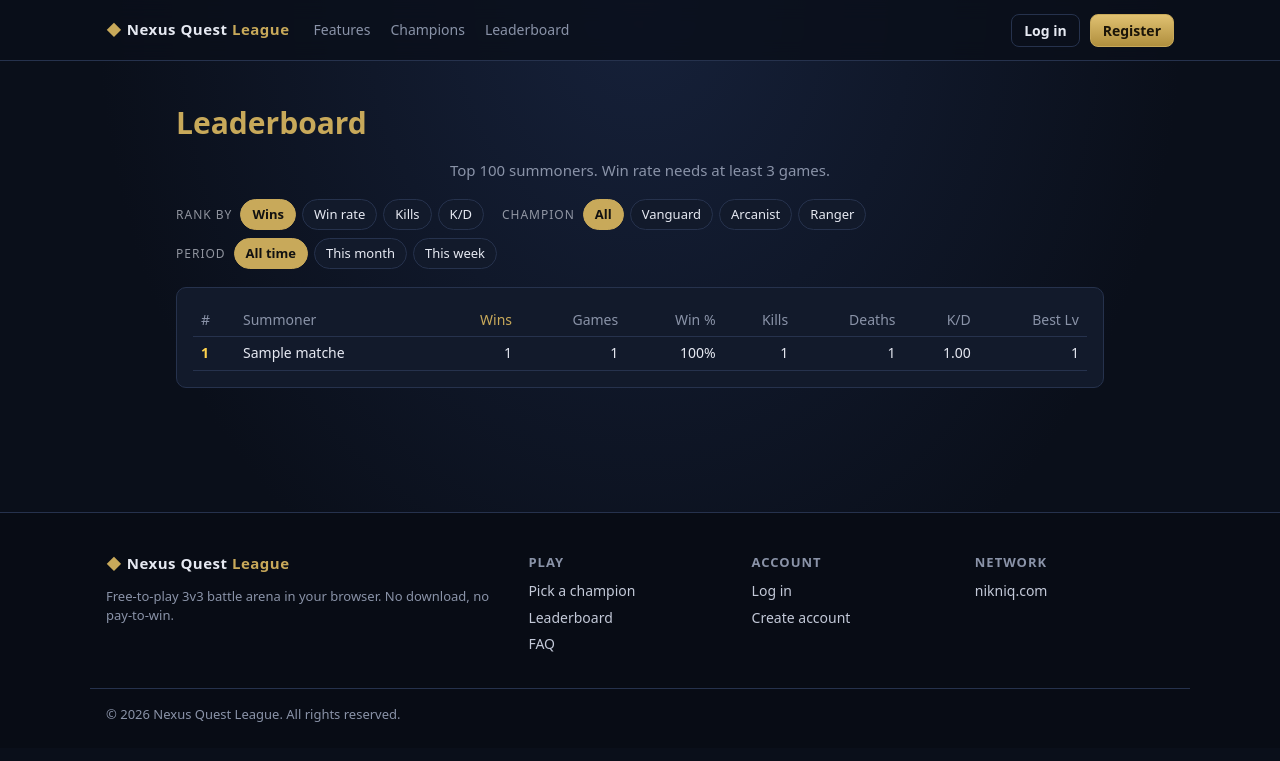
After one commit to nikniq/nq-league, a Laravel app: page /auth/leaderboard in a window 1280 px wide. The commit adds this page. Shown: the top 761 px of the page. Run offline with Laravel 12, Linux system fonts and the light colour scheme; tables that the repository leaves empty hold one stand-in row (values such as "Sample post").

Commit message:
Dedicated leaderboard page with sort, champion and period filters

```diff
--- a/app/Http/Controllers/GameController.php
+++ b/app/Http/Controllers/GameController.php
@@ -3,6 +3,7 @@
 namespace App\Http\Controllers;
 
 use App\Models\GameMatch;
+use Illuminate\Database\Eloquent\Builder;
 use Illuminate\Http\Request;
 use Illuminate\Support\Facades\DB;
 
@@ -12,17 +13,7 @@ class GameController extends Controller
 
     public function home()
     {
-        $leaders = GameMatch::query()
-            ->select('player_name',
-                DB::raw('SUM(victory) as wins'),
-                DB::raw('COUNT(*) as games'),
-                DB::raw('SUM(kills) as kills'),
-                DB::raw('SUM(deaths) as deaths'))
-            ->groupBy('player_name')
-            ->orderByDesc('wins')
-            ->orderBy('games')
-            ->limit(10)
-            ->get();
+        $leaders = $this->rankings()->limit(5)->get();
 
         $recent = GameMatch::latest()->limit(8)->get();
 
@@ -33,6 +24,56 @@ class GameController extends Controller
         ];
 
         return view('home', compact('leaders', 'recent', 'stats'));
+    }
+
+    public const SORTS = ['wins' => 'Wins', 'winrate' => 'Win rate', 'kills' => 'Kills', 'kda' => 'K/D'];
+
+    public const PERIODS = ['all' => 'All time', 'month' => 'This month', 'week' => 'This week'];
+
+    public function leaderboard(Request $request)
+    {
+        $filters = $request->validate([
+            'sort' => ['nullable', 'in:'.implode(',', array_keys(self::SORTS))],
+            'champion' => ['nullable', 'in:'.implode(',', self::CHAMPIONS)],
+            'period' => ['nullable', 'in:'.implode(',', array_keys(self::PERIODS))],
+        ]) + ['sort' => 'wins', 'champion' => null, 'period' => 'all'];
+
+        $rows = $this->rankings($filters['sort'], $filters['champion'], $filters['period'])->limit(100)->get();
+
+        return view('leaderboard', [
+            'rows' => $rows,
+            'filters' => $filters,
+            'sorts' => self::SORTS,
+            'periods' => self::PERIODS,
+            'champions' => self::CHAMPIONS,
+        ]);
+    }
+
+    /**
+     * Per-player aggregate standings. Win rate ranking requires at least 3 games so one lucky win cannot top it.
+     */
+    private function rankings(string $sort = 'wins', ?string $champion = null, string $period = 'all'): Builder
+    {
+        $query = GameMatch::query()
+            ->select('player_name',
+                DB::raw('SUM(victory) as wins'),
+                DB::raw('COUNT(*) as games'),
+                DB::raw('SUM(kills) as kills'),
+                DB::raw('SUM(deaths) as deaths'),
+                DB::raw('MAX(level) as best_level'),
+                DB::raw('ROUND(100.0 * SUM(victory) / COUNT(*)) as winrate'),
+                DB::raw('1.0 * SUM(kills) / CASE WHEN SUM(deaths) = 0 THEN 1 ELSE SUM(deaths) END as kda'))
+            ->when($champion, fn (Builder $q) => $q->where('champion', $champion))
+            ->when($period === 'week', fn (Builder $q) => $q->where('created_at', '>=', now()->subWeek()))
+            ->when($period === 'month', fn (Builder $q) => $q->where('created_at', '>=', now()->subMonth()))
+            ->groupBy('player_name');
+
+        return match ($sort) {
+            'winrate' => $query->havingRaw('COUNT(*) >= 3')->orderByDesc('winrate')->orderByDesc('games'),
+            'kills' => $query->orderByDesc('kills')->orderBy('games'),
+            'kda' => $query->orderByDesc('kda')->orderByDesc('kills'),
+            default => $query->orderByDesc('wins')->orderBy('games'),
+        };
     }
 
     public function play(Request $request)
--- a/public_html/css/game.css
+++ b/public_html/css/game.css
@@ -389,3 +389,20 @@ body.touch .keys-toggle { display: none; }
 .shop-sub { grid-column: 1 / -1; margin: 10px 0 2px; font-size: 13px; color: var(--gold); }
 .shop-item .tier { font-style: normal; color: var(--gold); margin-left: 4px; }
 #feed .neutral { border-color: #f0a040; }
+
+/* Leaderboard page */
+.board-more { display: inline-block; margin-top: 10px; color: var(--gold); font-size: 13px; text-decoration: none; }
+.board-more:hover { text-decoration: underline; }
+.lb-page { max-width: 960px; margin: 0 auto; padding: 40px 16px 60px; }
+.lb-page h1 { margin: 0 0 4px; color: var(--gold); }
+.lb-filters { display: flex; flex-wrap: wrap; gap: 8px 18px; margin: 18px 0; align-items: center; }
+.lb-filters .grp { display: flex; flex-wrap: wrap; gap: 6px; align-items: center; }
+.lb-filters .lbl { font-size: 12px; text-transform: uppercase; letter-spacing: 1px; opacity: .6; margin-right: 2px; }
+.chip { padding: 5px 11px; border: 1px solid var(--line); border-radius: 999px; font-size: 13px; color: inherit; text-decoration: none; background: var(--panel); }
+.chip:hover { border-color: var(--gold); }
+.chip.on { background: var(--gold); border-color: var(--gold); color: #111; font-weight: 600; }
+.lb-table td.rank { font-weight: 700; width: 3em; }
+.lb-table tr.top1 td.rank { color: #ffd34d; } .lb-table tr.top2 td.rank { color: #d6dde6; } .lb-table tr.top3 td.rank { color: #e0965a; }
+.lb-table tr.me td { background: rgba(255, 211, 77, .08); }
+.lb-table td.num, .lb-table th.num { text-align: right; }
+.lb-table th.sorted { color: var(--gold); }
--- a/resources/views/home.blade.php
+++ b/resources/views/home.blade.php
@@ -112,7 +112,7 @@
 
     <section class="boards" id="leaderboard">
         <div class="board">
-            <h2>Leaderboard</h2>
+            <h2>Top Summoners</h2>
             <table>
                 <thead><tr><th>#</th><th>Summoner</th><th>W</th><th>G</th><th>K/D</th></tr></thead>
                 <tbody>
@@ -129,6 +129,7 @@
                 @endforelse
                 </tbody>
             </table>
+            <a href="{{ route('leaderboard') }}" class="board-more">Full leaderboard ▸</a>
         </div>
         <div class="board">
             <h2>Recent Matches</h2>
--- a/resources/views/layout.blade.php
+++ b/resources/views/layout.blade.php
@@ -31,7 +31,7 @@
             <nav class="site-nav">
                 <a href="{{ route('home') }}#features">Features</a>
                 <a href="{{ route('home') }}#champions">Champions</a>
-                <a href="{{ route('home') }}#leaderboard">Leaderboard</a>
+                <a href="{{ route('leaderboard') }}">Leaderboard</a>
             </nav>
             <div class="site-auth">
                 @auth
@@ -61,7 +61,7 @@
             <div>
                 <h4>Play</h4>
                 <a href="{{ route('home') }}#champions">Pick a champion</a>
-                <a href="{{ route('home') }}#leaderboard">Leaderboard</a>
+                <a href="{{ route('leaderboard') }}">Leaderboard</a>
                 <a href="{{ route('home') }}#faq">FAQ</a>
             </div>
             <div>
--- /dev/null
+++ b/resources/views/leaderboard.blade.php
@@ -0,0 +1,63 @@
+@extends('layout')
+@section('title', 'Leaderboard – '.config('app.name'))
+@section('content')
+@php
+    $link = fn (array $change) => route('leaderboard', array_filter(array_merge($filters, $change), fn ($v) => $v !== null && ! in_array($v, ['wins', 'all'], true)));
+    $myName = auth()->user()?->name;
+@endphp
+<main class="lb-page">
+    <h1>Leaderboard</h1>
+    <p class="muted">Top 100 summoners. Win rate needs at least 3 games.</p>
+
+    <nav class="lb-filters" aria-label="Leaderboard filters">
+        <div class="grp"><span class="lbl">Rank by</span>
+            @foreach ($sorts as $key => $label)
+                <a href="{{ $link(['sort' => $key]) }}" class="chip {{ $filters['sort'] === $key ? 'on' : '' }}">{{ $label }}</a>
+            @endforeach
+        </div>
+        <div class="grp"><span class="lbl">Champion</span>
+            <a href="{{ $link(['champion' => null]) }}" class="chip {{ $filters['champion'] ? '' : 'on' }}">All</a>
+            @foreach ($champions as $c)
+                <a href="{{ $link(['champion' => $c]) }}" class="chip {{ $filters['champion'] === $c ? 'on' : '' }}">{{ ucfirst($c) }}</a>
+            @endforeach
+        </div>
+        <div class="grp"><span class="lbl">Period</span>
+            @foreach ($periods as $key => $label)
+                <a href="{{ $link(['period' => $key]) }}" class="chip {{ $filters['period'] === $key ? 'on' : '' }}">{{ $label }}</a>
+            @endforeach
+        </div>
+    </nav>
+
+    <div class="board">
+        <table class="lb-table">
+            <thead><tr>
+                <th>#</th><th>Summoner</th>
+                <th class="num {{ $filters['sort'] === 'wins' ? 'sorted' : '' }}">Wins</th>
+                <th class="num">Games</th>
+                <th class="num {{ $filters['sort'] === 'winrate' ? 'sorted' : '' }}">Win %</th>
+                <th class="num {{ $filters['sort'] === 'kills' ? 'sorted' : '' }}">Kills</th>
+                <th class="num">Deaths</th>
+                <th class="num {{ $filters['sort'] === 'kda' ? 'sorted' : '' }}">K/D</th>
+                <th class="num">Best Lv</th>
+            </tr></thead>
+            <tbody>
+            @forelse ($rows as $i => $row)
+                <tr class="{{ $i < 3 ? 'top'.($i + 1) : '' }} {{ $myName && $row->player_name === $myName ? 'me' : '' }}">
+                    <td class="rank">{{ $i + 1 }}</td>
+                    <td>{{ $row->player_name }}</td>
+                    <td class="num">{{ $row->wins }}</td>
+                    <td class="num">{{ $row->games }}</td>
+                    <td class="num">{{ (int) $row->winrate }}%</td>
+                    <td class="num">{{ $row->kills }}</td>
+                    <td class="num">{{ $row->deaths }}</td>
+                    <td class="num">{{ number_format((float) $row->kda, 2) }}</td>
+                    <td class="num">{{ $row->best_level }}</td>
+                </tr>
+            @empty
+                <tr><td colspan="9" class="muted">No matches here yet. <a href="{{ route('home') }}#champions">Play one!</a></td></tr>
+            @endforelse
+            </tbody>
+        </table>
+    </div>
+</main>
+@endsection
--- a/routes/web.php
+++ b/routes/web.php
@@ -7,6 +7,7 @@ use App\Http\Controllers\GameController;
 use Illuminate\Support\Facades\Route;
 
 Route::get('/', [GameController::class, 'home'])->name('home');
+Route::get('/leaderboard', [GameController::class, 'leaderboard'])->name('leaderboard');
 Route::get('/play', [GameController::class, 'play'])->name('play');
 Route::post('/matches', [GameController::class, 'store'])->middleware('throttle:20,1')->name('matches.store');
 
```
Also changed, not shown: tests/Feature/LeaderboardTest.php (added, +65 -0 lines).
